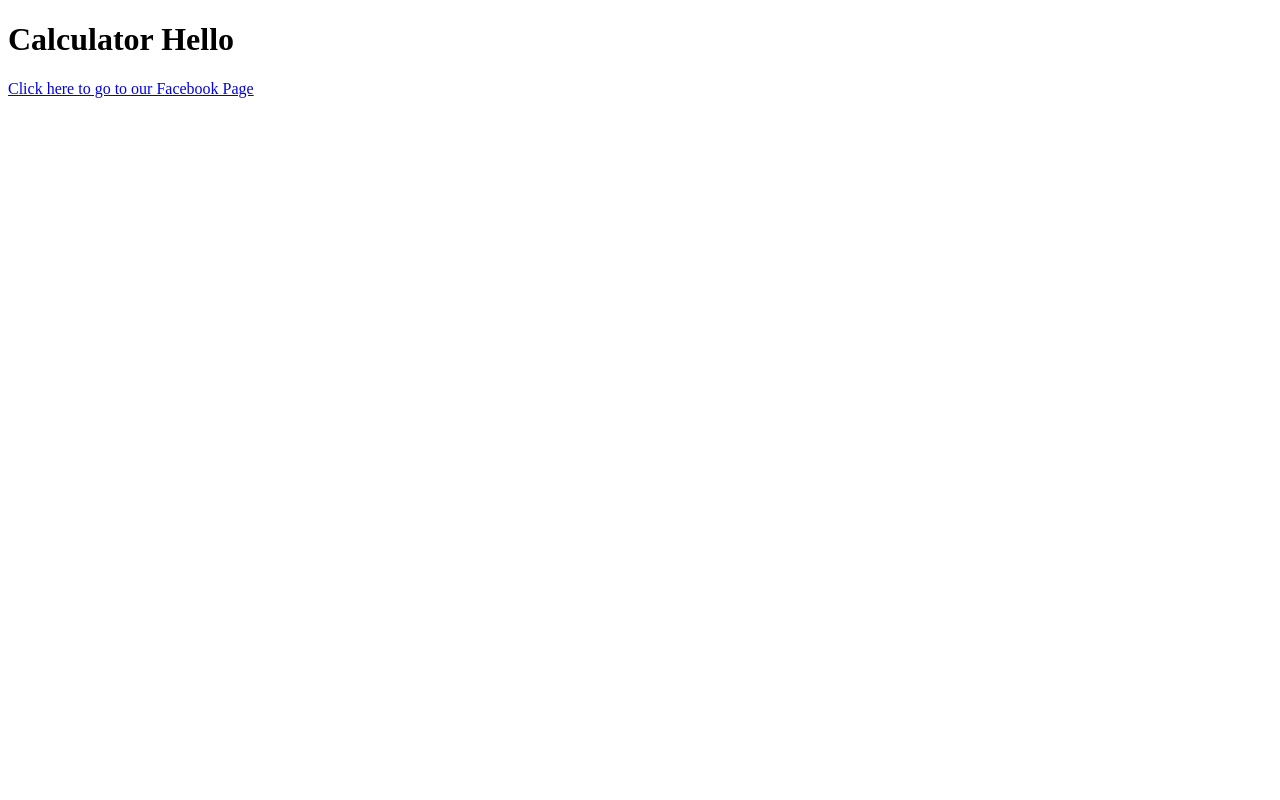
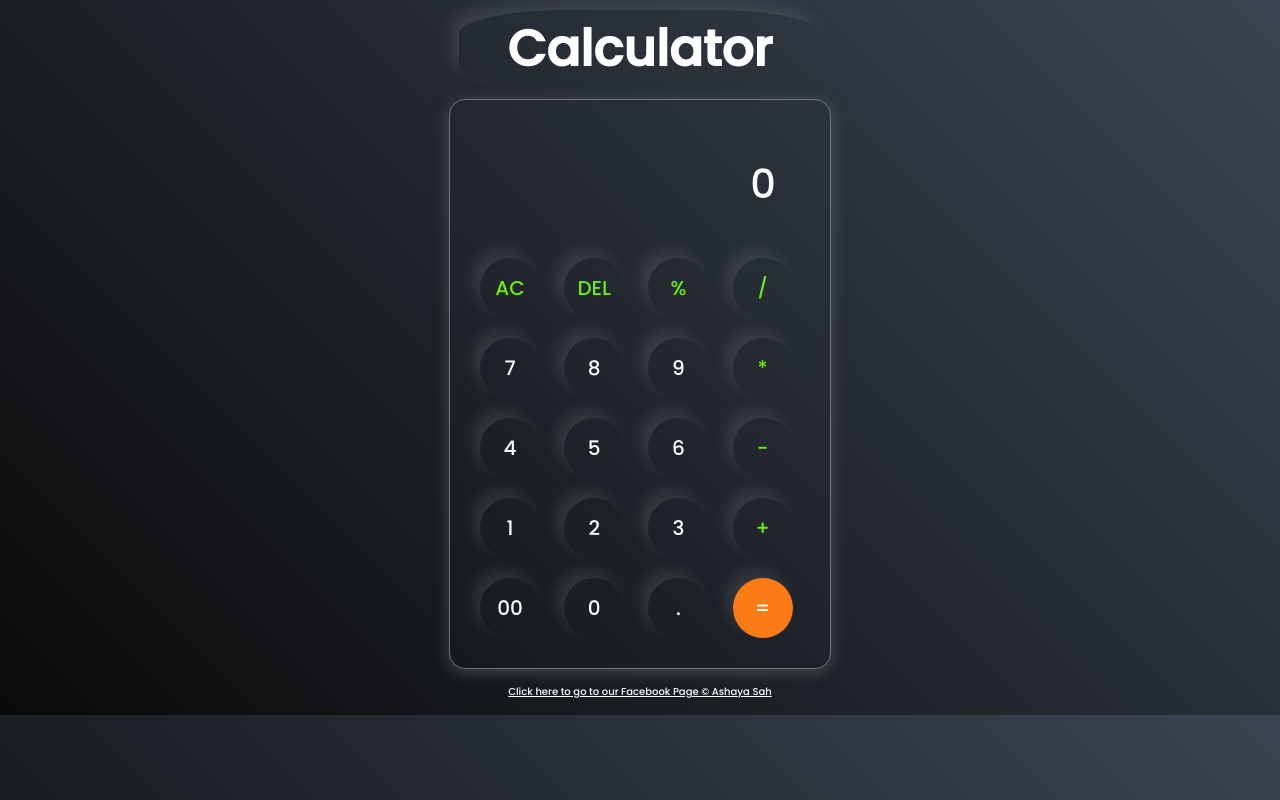
Before and after one commit to Ashaya01/coursera-test, a plain HTML site: page site/index.html in a window 1280 px wide. Drawn offline with Linux system fonts and the light colour scheme.

Commit message:
css added

```diff
--- a/site/index.html
+++ b/site/index.html
@@ -3,10 +3,83 @@
 <head>
 	<meta charset="utf-8">
 	<meta name="viewport" content="width=device-width, initial-scale=1">
-	<title>Hello Coursera</title>
+	<link rel="stylesheet" href="style.css">
+	<title>Calculator</title>
 </head>
+
+<style>
+
+</style>
+
 <body>
-<h1>Calculator Hello </h1>
-<a href="http://www.facebook.com" >Click here to go to our Facebook Page </a>
+	<div><h1 class="Title">Calculator</h1></div>
+	<div class="InputButton">
+		<input type="text" placeholder="0" id="inputBox">
+		<div>
+			<button class="Operator">AC</button>
+			<button class="Operator">DEL</button>
+			<button class="Operator">%</button>
+			<button class="Operator">/</button>
+		</div>
+		<div>
+			<button>7</button>
+			<button>8</button>
+			<button>9</button>
+			<button class="Operator">*</button>
+		</div>
+		<div>
+			<button>4</button>
+			<button>5</button>
+			<button>6</button>
+			<button class="Operator">-</button>
+		</div>
+		<div>
+			<button>1</button>
+			<button>2</button>
+			<button>3</button>
+			<button class="Operator">+</button>
+		</div>
+		<div>
+			<button>00</button>
+			<button>0</button>
+			<button>.</button>
+			<button class="equalButton">=</button>
+		</div>
+	</div>
+	<a href="http://www.facebook.com" target="_blank">Click here to go to our Facebook Page &copy; Ashaya Sah</a>
+
+<script>
+
+let input = document.getElementById('inputBox');
+let buttons = document.querySelectorAll('button');
+
+let string = "";
+let arr = Array.from(buttons);
+arr.forEach(button => {
+	button.addEventListener('click',(e) =>{
+		if(e.target.innerHTML == '='){
+			string = eval(string);
+			input.value = string;
+		}
+
+		else if(e.target.innerHTML == 'AC'){
+			string = "";
+			input.value = string;
+		}
+
+		else if(e.target.innerHTML == 'DEL'){
+			string = string.substring(0, string.length-1);
+			input.value = string;
+		}
+
+		else{
+			string += e.target.innerHTML;
+			input.value = string;
+		}
+	})
+})
+
+</script>
+
 </body>
 </html>
--- /dev/null
+++ b/site/style.css
@@ -0,0 +1,86 @@
+  @import url('https://fonts.googleapis.com/css2?family=Poppins:wght@500&display=swap');
+*{
+	margin: 0;
+	padding: 0;
+	box-sizing: border-box;
+	font-family: 'Poppins'; sans-serif;
+}
+
+body {
+	width: 100%;
+	height: 100%;
+	display: grid;
+	justify-content: center;
+	align-items: center;
+	background: linear-gradient(45deg, #0a0a0a, #3a4452);
+}
+
+.InputButton{
+	border: 1px solid #717377;
+	padding: 20px;
+	border-radius: 16px;
+	background: transparent;
+	box-shadow: 0px 3px 15px rgba(113, 115, 119, 0.5);
+}
+
+input{
+	width: 320px;
+	border: none;
+	padding: 24px;
+	margin: 10px;
+	background: transparent;
+	box-shadow: 0px 3px 15px rgbs(84, 84, 84, 0.1);
+	font-size: 40px;
+	text-align: right;
+	curser: pointer;
+	color: white;
+}
+
+input::placeholder{
+	color: #ffffff;
+}
+
+button{
+	border:none;
+	width: 60px;
+	height: 60px;
+	margin: 10px;
+	border-radius: 50%;
+	background: transparent;
+	color: #ffffff;
+	font-size: 20px;
+	box-shadow: -8px -8px 15px rgba(255, 255, 255, 0.1);
+	curser: pointer;
+}
+
+.equalButton{
+	background: #fb7c14;
+}
+
+.Operator{
+	color: #6dee0a;
+}
+
+.Title{
+	color: #ffffff;
+	text-align: center;
+	Font-size: 50px;
+	padding: 2px;
+	margin: 10px;
+	border-radius: 30%;
+	box-shadow: -8px -8px 15px rgba(255, 255, 255, 0.1);
+}
+
+a {
+	color: #ffffff;
+	text-align: center;
+	font-size: 10px;
+	margin: 15px;
+	border-radius: 50%
+}
+
+a:hover, a:active{
+	color: #008080;
+	font-size: 11px;
+	transition: 1s;
+}
```
